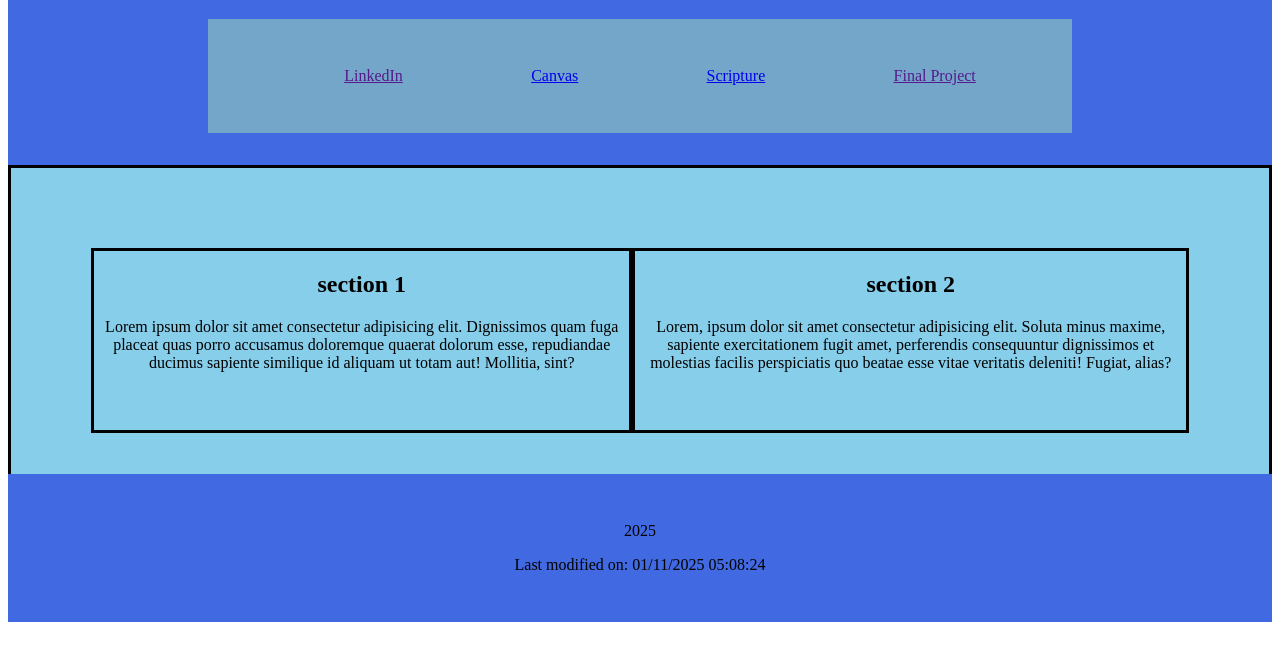
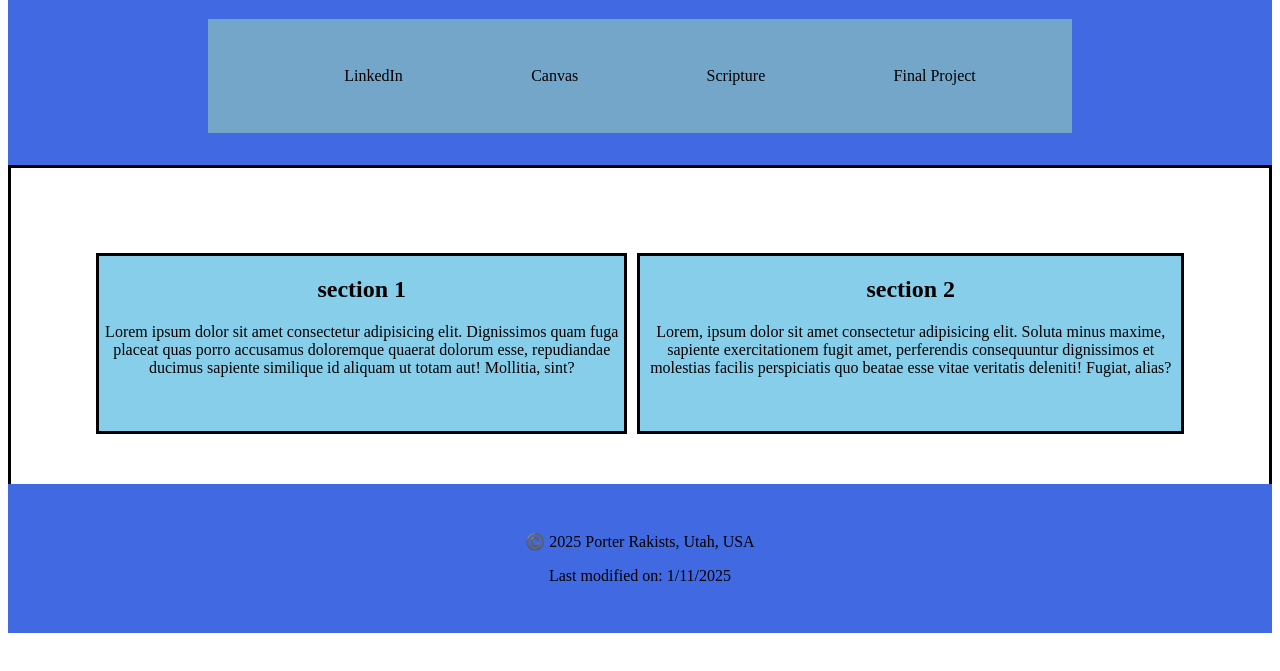
Before and after one commit to porterrakisits/wdd131, a plain HTML site: page index.html in a window 1280 px wide. Shown: the part 101-772 px from the top of the page. Drawn offline with Linux system fonts and the light colour scheme; a web font is replaced by a local one.

Commit message:
more css again

```diff
--- a/index.html
+++ b/index.html
@@ -40,9 +40,13 @@
     </main>
     <footer>
         <p>
+            <span>©️</span>
             <span id="current-year"></span>
+            <span>Porter Rakists, Utah, USA</span>
         </p>
-        <p id="lastModified"></p>
+        <p>
+            <span id="lastModified"></span>
+        </p>
     </footer>
 </body>
 </html>
--- a/scripts/getdates.js
+++ b/scripts/getdates.js
@@ -9,9 +9,10 @@ function displayCurrentYear() {
 
 // Function to display the last modified date of the document
 function displayLastModifiedDate() {
-    const lastModifiedDate = document.lastModified; // Get the last modified date of the document
+    const lastModifiedDate = new Date(document.lastModified); // Get the last modified date of the document
+    const formattedDate = lastModifiedDate.toLocaleDateString();
     const modifiedParagraph = document.getElementById('lastModified'); // Corrected the id here
-    modifiedParagraph.textContent = `Last modified on: ${lastModifiedDate}`; // Set the content to the last modified date
+    modifiedParagraph.textContent = `Last modified on: ${formattedDate}`; // Set the content to the last modified date
 }
 
 // Execute both functions when the document is ready
--- a/styles/base.css
+++ b/styles/base.css
@@ -58,10 +58,15 @@ nav ul {
 nav a:hover {
     border: 1px solid rgb(0, 0, 0, 0.5);
     background-color: #5f8dab;
-    padding: 5px
+    padding: 5px;
+    text-decoration: none;
+    color: rgb(196, 196, 176);
 }
 
-
+nav a {
+    color: black;
+    text-decoration: none;
+}
 
 
 
@@ -72,7 +77,7 @@ main {
     grid-column: 1/3;
     display: grid;
     grid-template: auto;
-    background-color: skyblue;
+
     padding: 5rem;
     border: solid;
     height: 60%;
@@ -80,14 +85,16 @@ main {
 
 #one {
     grid-row: 1 / 2 ;
-    margin: 1fr;
     border: solid black;
+    background-color: skyblue;
+    margin: 5px;
 }
 
 #two {
     grid-row: 1 / 2 ;
-    margin: 1fr;
     border: solid black;
+    background-color: skyblue;
+    margin: 5px;
 }
 
 
```
